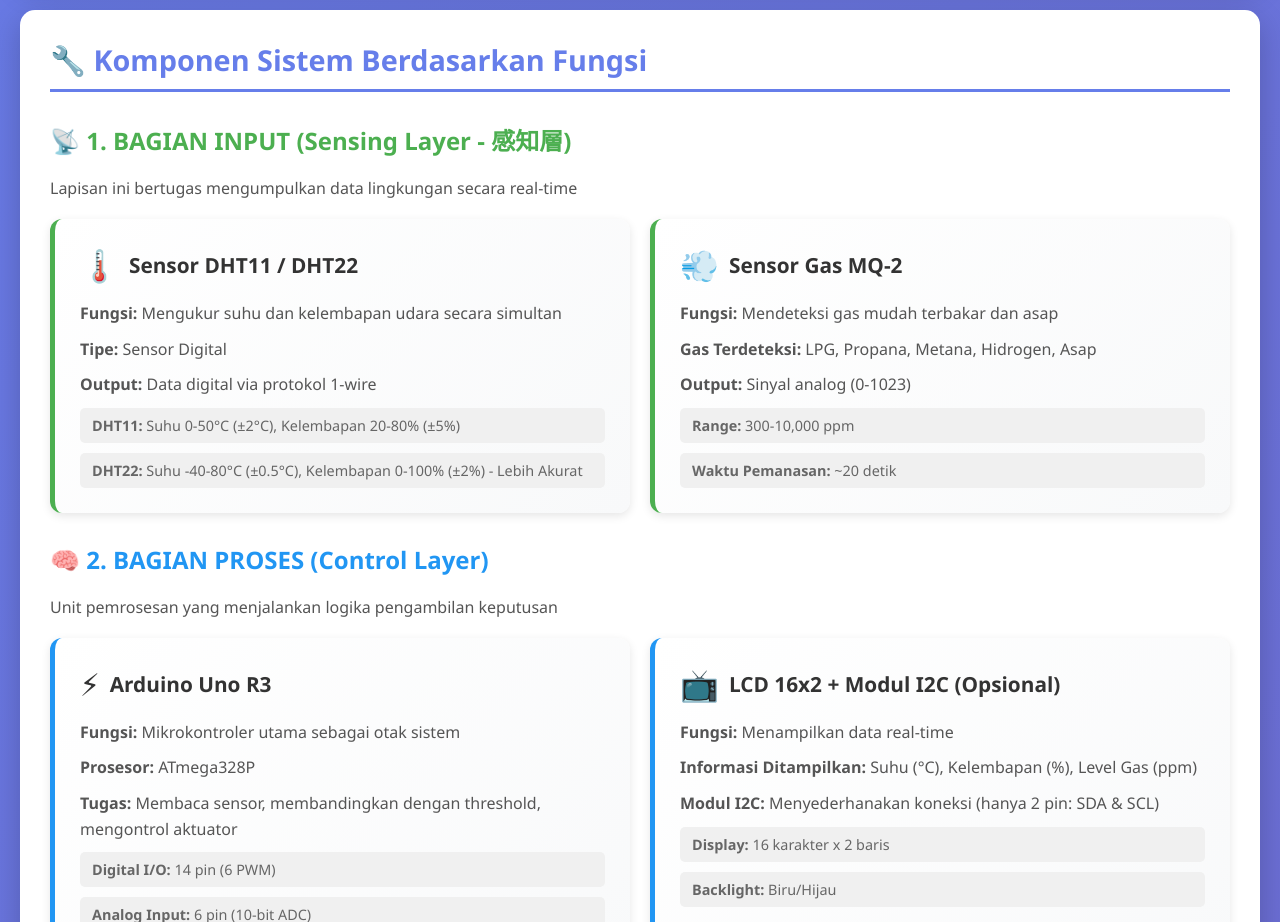
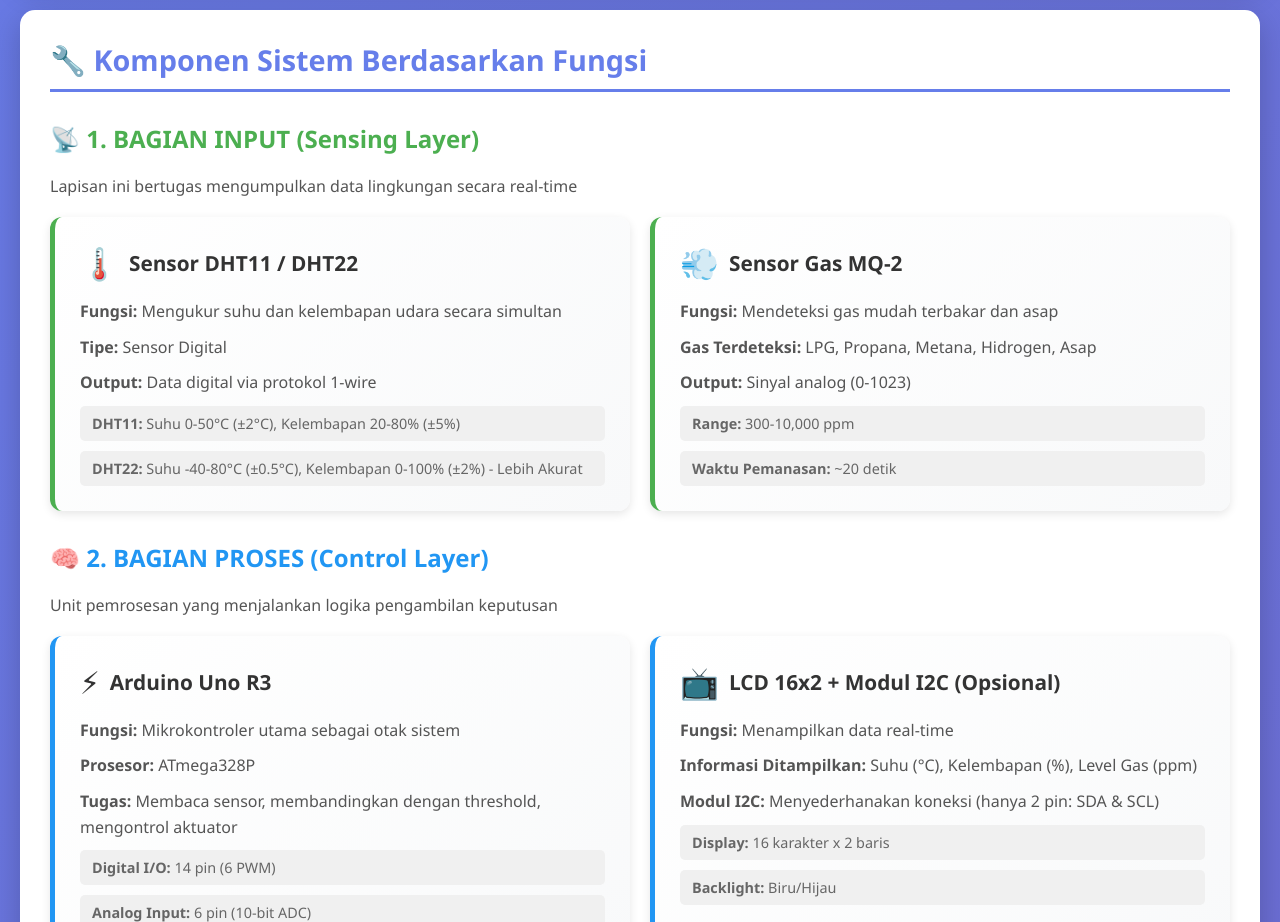
Before and after one commit to jidanrestu/project-kuliah, a plain HTML site: page desain-model-automatic-control-system/index.html in a window 1280 px wide. Shown: the part 960-1882 px from the top of the page. Drawn offline with Linux system fonts and the light colour scheme.

Commit message:
Menghapus kata-kata China

```diff
--- a/desain-model-automatic-control-system/index.html
+++ b/desain-model-automatic-control-system/index.html
@@ -365,7 +365,7 @@
             <h2>🔧 Komponen Sistem Berdasarkan Fungsi</h2>
 
             <h3 style="color: #4CAF50; margin: 30px 0 20px 0; font-size: 1.5em;">
-                📡 1. BAGIAN INPUT (Sensing Layer - 感知層)
+                📡 1. BAGIAN INPUT (Sensing Layer)
             </h3>
             <p style="margin-bottom: 20px; color: #555;">
                 Lapisan ini bertugas mengumpulkan data lingkungan secara real-time
```
